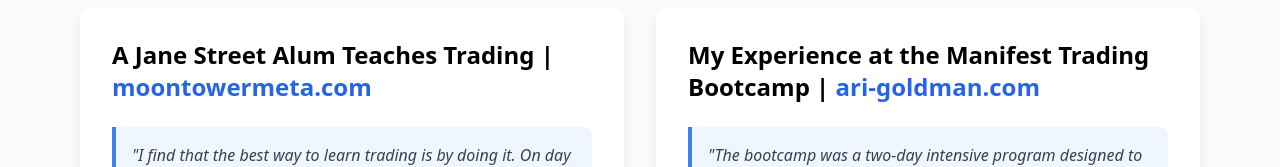
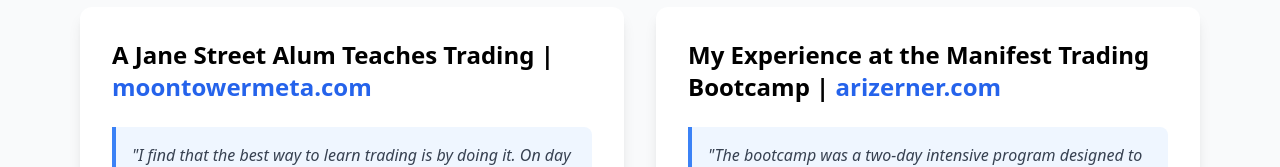
Before and after one commit to tradingbootcamp/website, a Vue app: page /socialproof in a window 1280 px wide. Shown: the part 177-344 px from the top of the page. Built offline with nearby package versions, Linux system fonts and the light colour scheme.

Commit message:
fix ari website link

```diff
--- a/src/components/socialproof.vue
+++ b/src/components/socialproof.vue
@@ -27,7 +27,7 @@
 
         <!-- Blog Post Section 2 -->
         <div class="mb-8 bg-white p-8 rounded-xl shadow-lg hover:shadow-xl transition-shadow duration-300">
-          <h3 class="text-2xl font-semibold mb-6">My Experience at the Manifest Trading Bootcamp | <a href="https://ari-goldman.com/blog/manifest-trading-bootcamp" class="text-blue-600 hover:text-blue-800 hover:underline" target="_blank" rel="noopener noreferrer">ari-goldman.com</a></h3>
+          <h3 class="text-2xl font-semibold mb-6">My Experience at the Manifest Trading Bootcamp | <a href="https://arizerner.com/posts/manifesting-a-trading-career/" class="text-blue-600 hover:text-blue-800 hover:underline" target="_blank" rel="noopener noreferrer">arizerner.com</a></h3>
           <div class="space-y-6">
             <blockquote class="border-l-4 border-blue-500 pl-4 italic text-gray-700 bg-blue-50 p-4 rounded-r-lg">
               "The bootcamp was a two-day intensive program designed to teach the fundamentals of quantitative trading and provide a glimpse into the experience of being a professional trader. Using a play currency, we went through various hands-on exercises to solidify concepts taught in energetically-delivered lectures."
```
Also changed, not shown: 1 other file (tests, documents, lock files or other folders).
